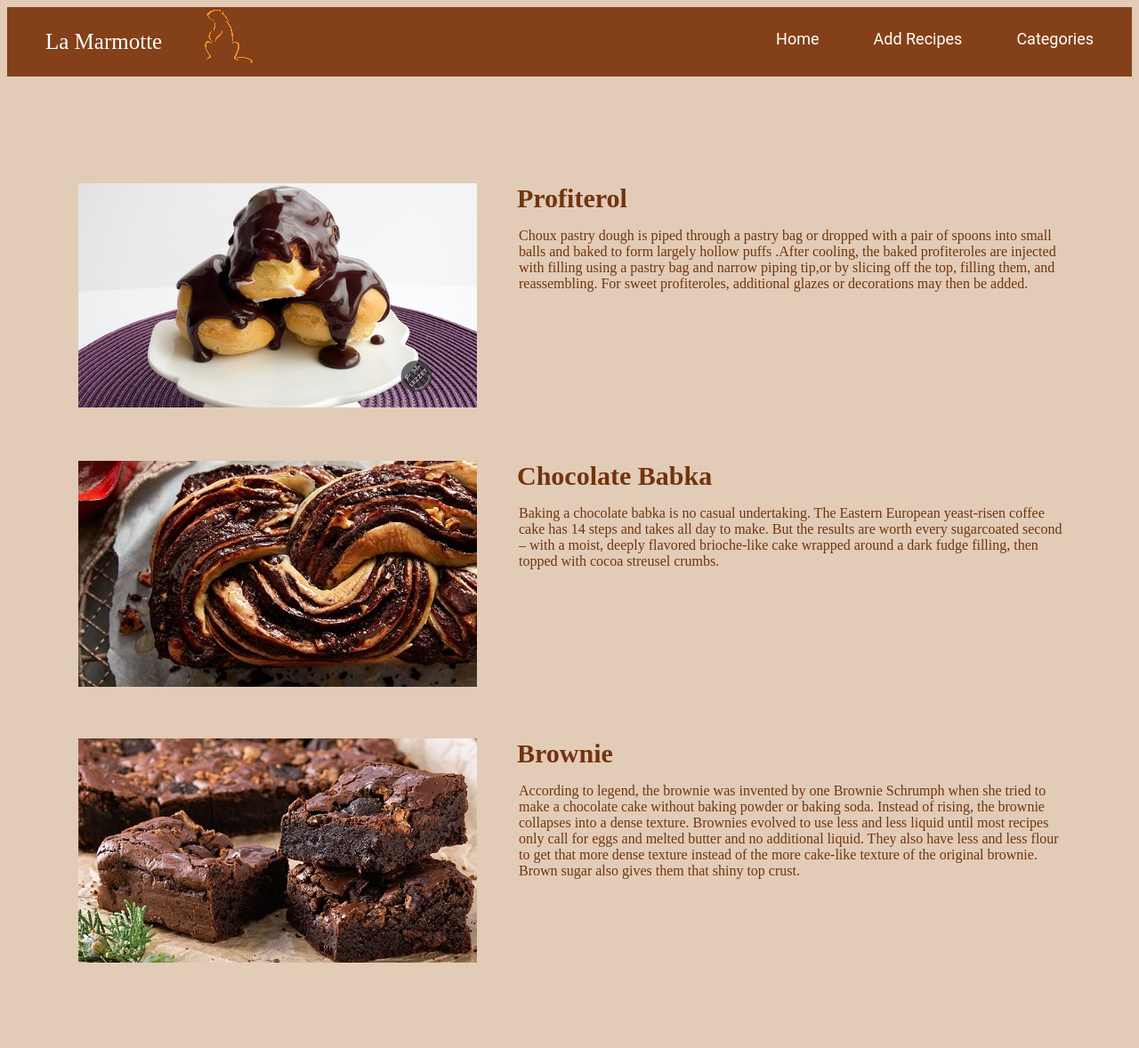
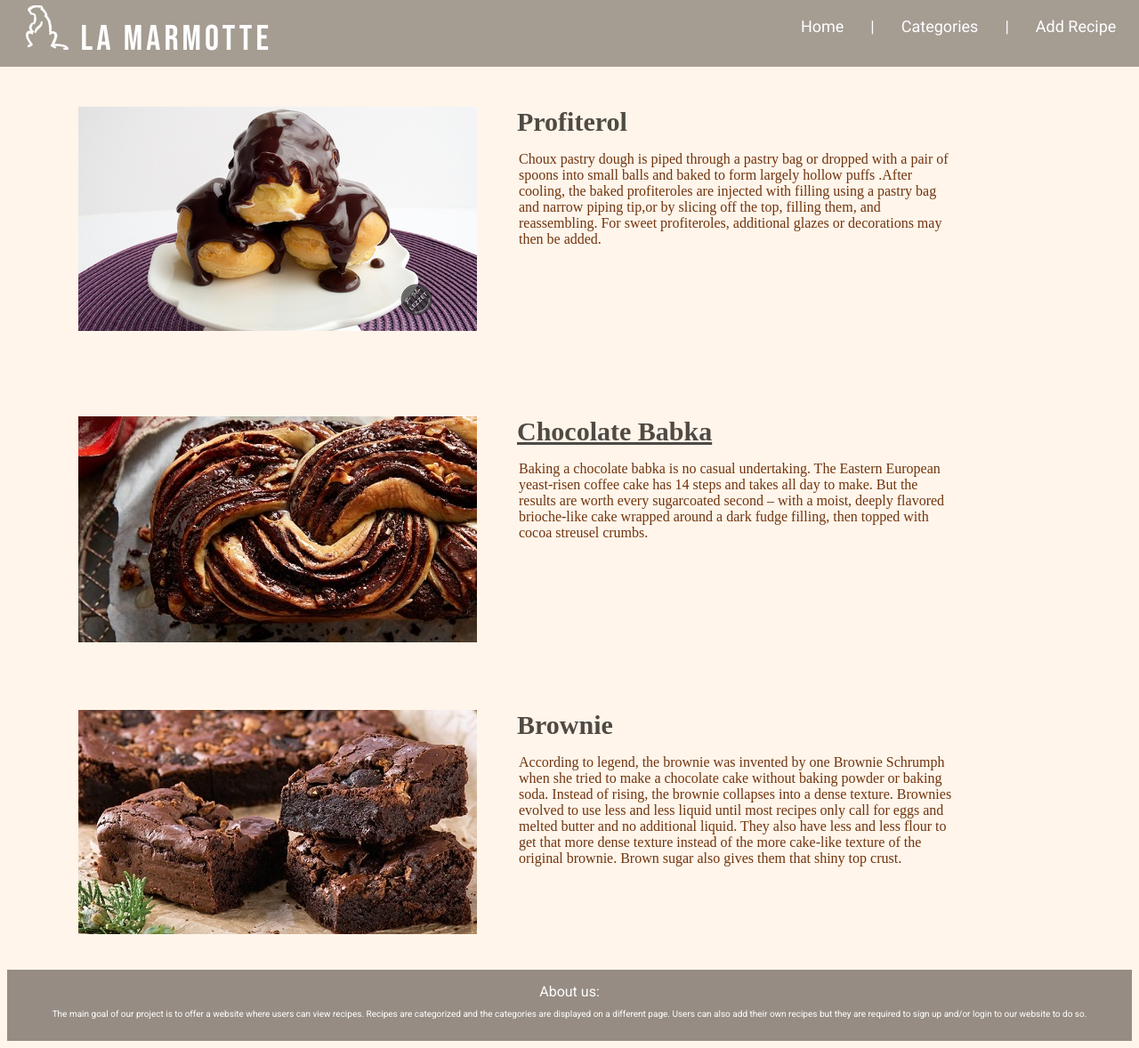
Before and after one commit to DrengrVikingr/cs391project, a plain HTML site: page home/index.html in a window 1280 px wide. Shown: the whole page at 89% size. Before the commit the page ends 1082 px from the top, so only its background shows below. Drawn offline with Linux system fonts and the light colour scheme.

Commit message:
Home and Recipe
Home page style has changed and all links are bounded with each other.

```diff
--- a/home/index.html
+++ b/home/index.html
@@ -1,21 +1,21 @@
 <!DOCTYPE html>
+<html>
 <head>
     <link rel="stylesheet" href="style.css">
+
 </head>
+  <header>
+     <nav><a class="icon"><img  height="50px" src="images/logo-cream.png"/></a><a class="marmotte" >La Marmotte</a>
+      <div class="navigation"><a  href="index.html">Home</a><a  href="index.html">|</a><a  href="#">Categories</a><a  href="recipeSite.html">|</a><a  href="../sign_up_login_page/sign_up_login.html">Add Recipe</a></div>
+    </nav>
+  </header>
 
 <body>
-    <ul>
-        <li class="marmotte" ><a class ="marmotte">La Marmotte</a></li>
-        <img src= "images/marmotte.png">
-        <li><a>Categories</a></li>
-        <li><a>Add Recipes</a></li>
-        <li><a>Home</a></li>
-      </ul>
 
 
-      <div>
+      <div class = "Recipe">
 
-        <img src = "images/profiterol.jpg">
+        <img src = "images/profiterol.jpg" >
         <a class="Header">Profiterol</a>
         </br>
         <p class="desc">Choux pastry dough is piped through a pastry bag or dropped with a pair of spoons into small balls and baked to form largely hollow puffs .After cooling, the baked profiteroles are injected with filling using a pastry bag and narrow piping tip,or by slicing off the top, filling them, and reassembling. For sweet profiteroles, additional glazes or decorations may then be added.</p>
@@ -24,10 +24,12 @@
     </br> </br> </br>
 
 
-      <div>
+      <div class = "Recipe">
+        <a href="../ChocolateBabka/babka.html">
+        <img src = "images/babka.jpg" >
+         </a>
 
-        <img src = "images/babka.jpg">
-        <a class="Header">Chocolate Babka</a>
+        <a class="Header" href="../ChocolateBabka/babka.html">Chocolate Babka</a>
         </br>
         <p class="desc">Baking a chocolate babka is no casual undertaking. The Eastern European yeast-risen coffee cake has 14 steps and takes all day to make. But the results are worth every sugarcoated second – with a moist, deeply flavored brioche-like cake wrapped around a dark fudge filling, then topped with cocoa streusel crumbs.</p>
       </div>
@@ -35,7 +37,7 @@
     </br> </br> </br>
 
 
-    <div>
+    <div class = "Recipe">
 
       <img src = "images/brownie.jpg">
       <a class="Header">Brownie</a>
@@ -45,3 +47,11 @@
 
 
 </body>
+
+<footer>
+  <div class = "footer-content">About us:
+    <p class="footer">The main goal of our project is to offer a website where users can view recipes. Recipes are categorized and the categories are displayed on a different page. Users can also add their own recipes but they are required to sign up and/or login to our website to do so.</p>
+  </div>
+</footer>
+
+</html>
--- a/home/style.css
+++ b/home/style.css
@@ -1,62 +1,100 @@
-body {
-  background-color: #E2CCB7;
+@import url('https://fonts.googleapis.com/css2?family=Roboto&display=swap');
+@import url('https://fonts.googleapis.com/css2?family=Bebas+Neue&display=swap');
+
+header {
+  width: 100%;
+  left: 0;
+  background: rgba(150,140,131,0.85);
+  padding: 0.5% 0;
+  font-size: 18px;
+  top: 0;
+  position: fixed;
+  color: white;
 }
 
 
-ul {
-  list-style-type: none;
-  margin-top: 0;
-  padding: 0;
-  overflow: hidden;
-  background-color:#844018;
+div.navigation a {
+  font-family: 'Roboto';
+  color: white;
+  text-decoration: none;
+  padding-left: 30px;
+}
+nav a.marmotte {
+  font-size: 40px;
+  font-family: Bebas Neue;
+  padding-left: 1%;
+  letter-spacing: 4px;
+}
+div.pagetitle {
+  height: 30%;
+  width: 60%;
+  font-family: 'Roboto';
+  margin: 0 auto;
+  color: #504A44;
 }
 
-li {
+div.navigation {
   float: right;
-  padding-right: 25px;
+  padding: 1% 2% 0% 2%;
+}
+a.icon {
+  padding-left: 2%;
+}
+nav a:hover {
+  color: darkgray;
 }
 
-li a {
-  display: block;
-  color: white;
-  text-align: center;
-  padding: 25px 18px;
-  text-decoration: none;
-  font-family: Roboto;
-  font-size: 18px
+body {
+  background: #fff5ea;
+  margin-top: 5%;
 }
 
-li.marmotte {
-  float : left;
-  padding-left: 25px;
-}
 
-a.marmotte {
-  font-size: 25px;
-  font-family: Salsa;
-}
-
-div {
+div.Recipe {
   margin-top: 120px;
   margin-left: 80px;
 
 }
-div img {
+
+
+div.Recipe img {
   float: left;
+  margin-bottom: 40px;
 }
 a.Header {
   vertical-align: top;
   padding-left: 45px;
   font-size: 30px;
-  color: #71340E ;
+  color: #504A44 ;
   font-weight: bold;
 }
-/* Change the link color to #111 (black) on hover */
 
-p.desc {
+ p.desc {
   padding-left: 45px;
   font-size: 16px;
   margin-left: 450px;
-  margin-right: 70px;
+  margin-right: 200px;
   color: #71340E ;
 }
+
+
+
+
+
+
+footer {
+  background: #968c83;
+  font-family: 'Roboto';
+  color: #ffffff;
+  text-align: center;
+  width: 100%;
+  display: inline-block;
+  height: 80px;
+}
+div.footer-content {
+  text-align: center;
+  padding-top: 15px;
+}
+p.footer {
+  font-size: 10px;
+}
```
Also changed, not shown: ChocolateBabka/babka.html (+1 -1 lines), home/images/1.jpg (added), home/images/2.jpg (added), home/images/3.jpg (added), home/images/4.jpg (added), home/images/5.jpg (added), home/images/6.jpg (added), home/images/7.jpg (added), home/images/8.jpg (added), home/images/logo-acik.png (added), home/images/logo-cream.png (added).
